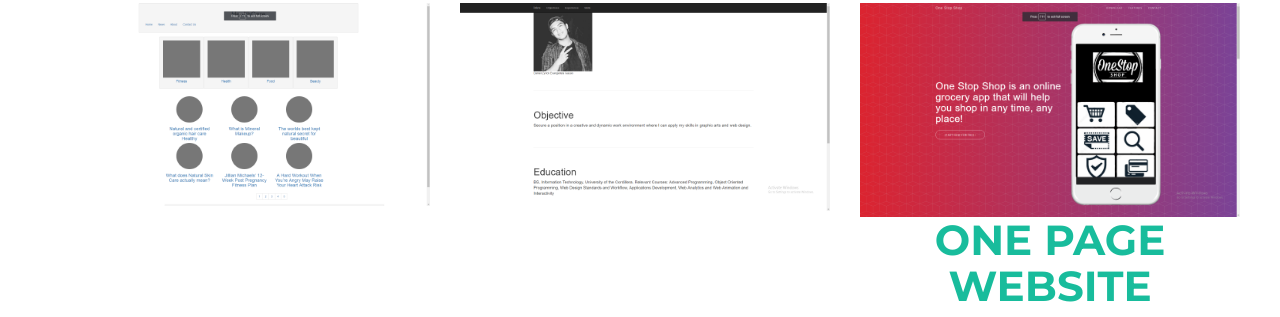
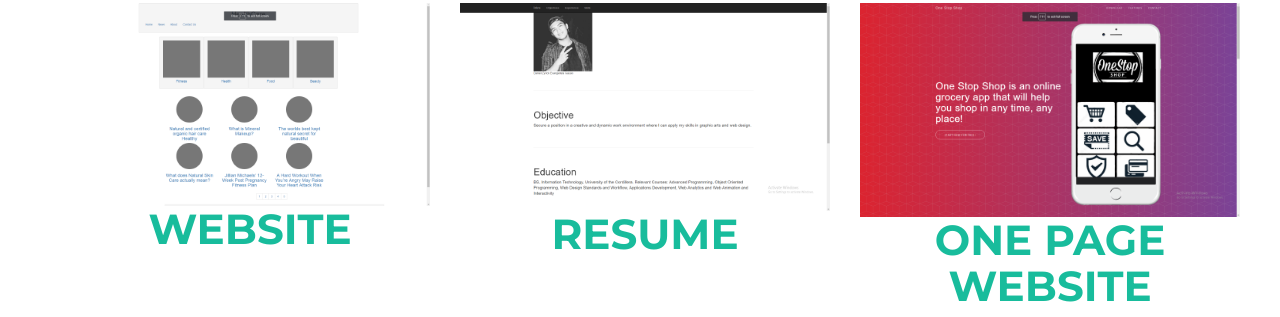
Before and after one commit to knowsblednyahaha/knowsblenyahaha, a website: page index.html in a window 1280 px wide. Shown: the part 1112-1429 px from the top of the page. Drawn offline with nearby package versions, Linux system fonts and the light colour scheme.

Commit message:
Update index.html

```diff
--- a/index.html
+++ b/index.html
@@ -100,7 +100,7 @@
                                 <i class="fa fa-search-plus fa-3x"></i>
                             </div>
                         </div>
-                        <img src="yeah.png" class="img-responsive" alt="">
+                        <img src="yeah.png" class="img-responsive" alt=""><h2 style="text-align:center">Website</h2>
                     </a>
                 </div>
             <div class="row">
@@ -111,7 +111,7 @@
                                 <i class="fa fa-search-plus fa-3x"></i>
                             </div>
                         </div>
-                        <img src="2.png" class="img-responsive" alt="">
+                        <img src="2.png" class="img-responsive" alt=""><h2 style="text-align:center">Resume</h2>
                     </a>
                 </div>
             <div class="row">
```
